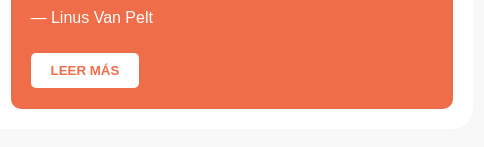
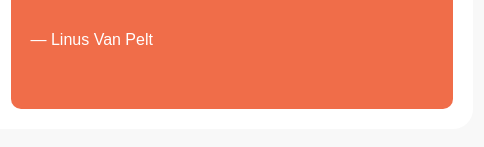
Before and after one commit to cantsbee/grid, a plain HTML site: page grid/index.html in a window 1280 px wide. Shown: the part 561-708 px from the top of the page, 637-1121 px from the left. Drawn offline with Linux system fonts and the light colour scheme.

Commit message:
Update index.html

```diff
--- a/grid/index.html
+++ b/grid/index.html
@@ -31,7 +31,7 @@
   <div class="block7">
     <h3>"¿Por qué preocuparse? ¡Si todo es tan absurdo de todos modos!"</h3>
     <p>— Linus Van Pelt</p>
-    <button>LEER MÁS</button>
+
   </div>
 </div>
 
```
